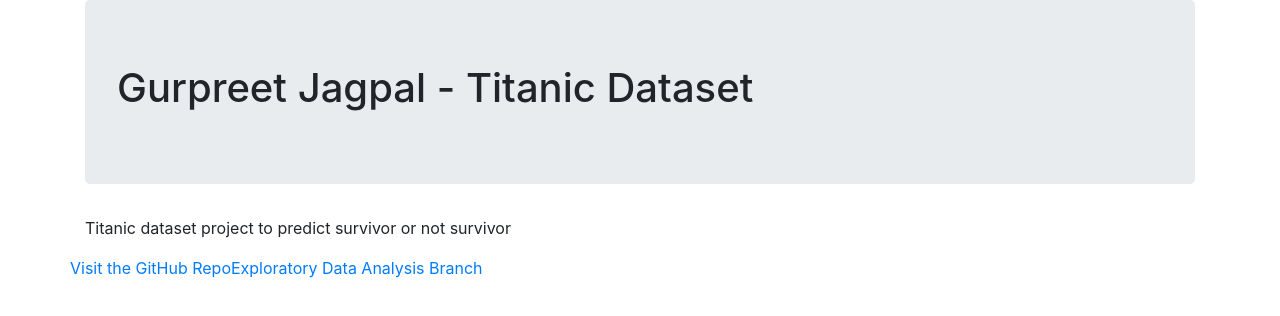
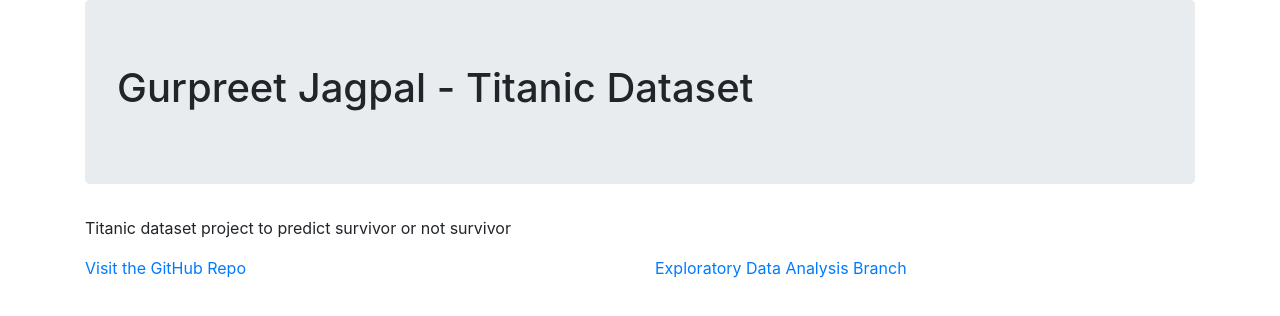
Before and after one commit to garyjag08/titanic_survivor, a plain HTML site: page index.html in a window 1280 px wide. Drawn offline with nearby package versions, Linux system fonts and the light colour scheme.

Commit message:
Update index.html
updated index.html for bootstrap styling

```diff
--- a/index.html
+++ b/index.html
@@ -35,8 +35,13 @@
      </div>
     <p>Titanic dataset project to predict survivor or not survivor</p>
      <div class="row">
-          <div> <a href="https://github.com/garyjag08/titanic_survivor"> Visit the GitHub Repo </a> </div>
-          <div> <a href="https://github.com/garyjag08/titanic_survivor/tree/Exploratory_Data_Analysis">Exploratory Data Analysis Branch</a> </div>
+          <div class="col-lg-6">
+               <a href="https://github.com/garyjag08/titanic_survivor"> Visit the GitHub Repo </a>
+          </div>
+
+          <div class="col-lg-6">
+               <a href="https://github.com/garyjag08/titanic_survivor/tree/Exploratory_Data_Analysis">Exploratory Data Analysis Branch</a>
+          </div>
      </div>
 </body>
 </html>
```
